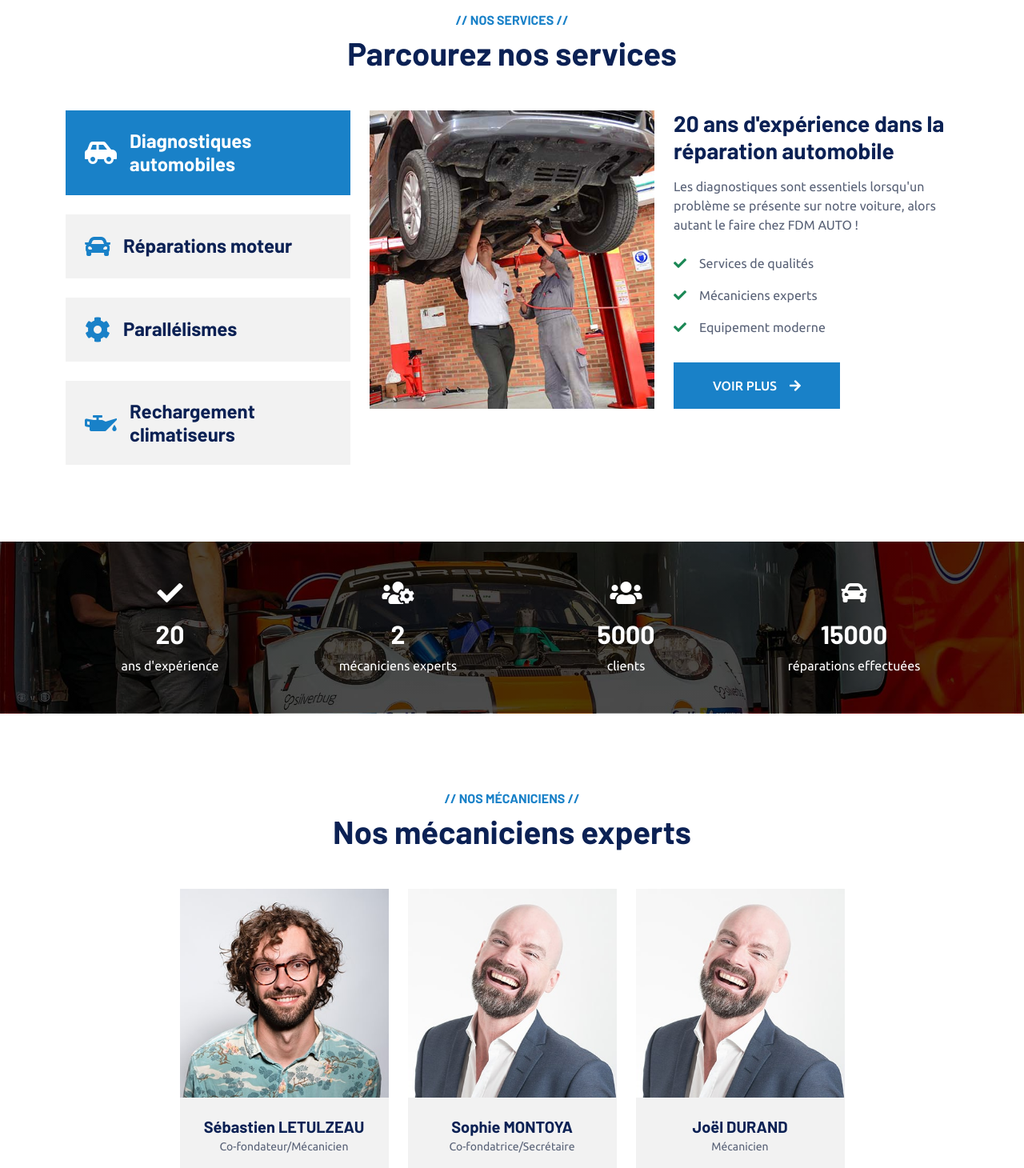
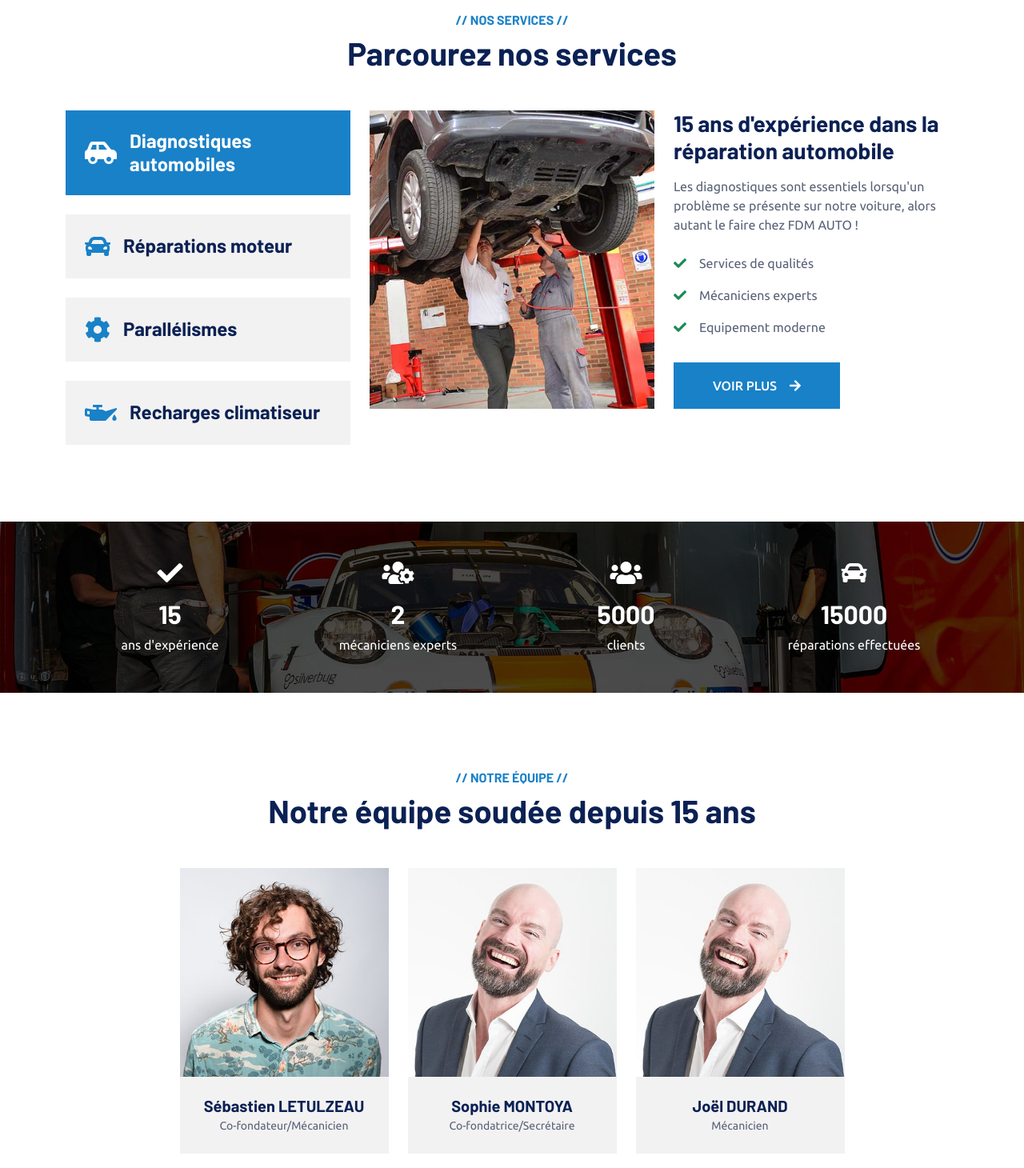
Before and after one commit to BaptisteLetulzeau/fdmauto, a plain HTML site: page index.html in a window 1280 px wide. Shown: the part 1340-2800 px from the top of the page at 80% size. Drawn offline with nearby package versions, Linux system fonts and the light colour scheme.

Commit message:
modify index 404

```diff
--- a/index.html
+++ b/index.html
@@ -68,7 +68,7 @@
             </div>
         </div>
     </nav>
-    <!-- Navbar End -->
+    <!-- Navbar End --
 
 
     <!-- Carousel Start -->
@@ -92,7 +92,7 @@
                         </div>
                     </div>
                 </div>
-                <div class="carousel-item">
+                <!-- <div class="carousel-item">
                     <img class="w-100" src="img/carousel-bg-2.jpg" alt="Image">
                     <div class="carousel-caption d-flex align-items-center">
                         <div class="container">
@@ -108,9 +108,9 @@
                             </div>
                         </div>
                     </div>
-                </div>
+                </div> -->
             </div>
-            <button class="carousel-control-prev" type="button" data-bs-target="#header-carousel"
+            <!-- <button class="carousel-control-prev" type="button" data-bs-target="#header-carousel"
                 data-bs-slide="prev">
                 <span class="carousel-control-prev-icon" aria-hidden="true"></span>
                 <span class="visually-hidden">Previous</span>
@@ -119,7 +119,7 @@
                 data-bs-slide="next">
                 <span class="carousel-control-next-icon" aria-hidden="true"></span>
                 <span class="visually-hidden">Next</span>
-            </button>
+            </button> -->
         </div>
     </div>
     <!-- Carousel End -->
@@ -189,7 +189,7 @@
                         </button>
                         <button class="nav-link w-100 d-flex align-items-center text-start p-4 mb-0" data-bs-toggle="pill" data-bs-target="#tab-pane-4" type="button">
                             <i class="fa fa-oil-can fa-2x me-3"></i>
-                            <h4 class="m-0">Rechargement climatiseurs</h4>
+                            <h4 class="m-0">Recharges climatiseur</h4>
                         </button>
                     </div>
                 </div>
@@ -204,7 +204,7 @@
                                     </div>
                                 </div>
                                 <div class="col-md-6">
-                                    <h3 class="mb-3">20 ans d'expérience dans la réparation automobile</h3>
+                                    <h3 class="mb-3">15 ans d'expérience dans la réparation automobile</h3>
                                     <p class="mb-4">Les diagnostiques sont essentiels lorsqu'un problème se présente sur notre voiture, alors autant le faire chez FDM AUTO !</p>
                                     <p><i class="fa fa-check text-success me-3"></i>Services de qualités</p>
                                     <p><i class="fa fa-check text-success me-3"></i>Mécaniciens experts</p>
@@ -222,7 +222,7 @@
                                     </div>
                                 </div>
                                 <div class="col-md-6">
-                                    <h3 class="mb-3">20 ans d'expérience dans la réparation automobile</h3>
+                                    <h3 class="mb-3">15 ans d'expérience dans la réparation automobile</h3>
                                     <p class="mb-4">Perte de puissance ? Nous pensons connaitre le problème. Passez chez FDM AUTO pour un diagnostique !</p>
                                     <p><i class="fa fa-check text-success me-3"></i>Services de qualités</p>
                                     <p><i class="fa fa-check text-success me-3"></i>Mécaniciens experts</p>
@@ -240,7 +240,7 @@
                                     </div>
                                 </div>
                                 <div class="col-md-6">
-                                    <h3 class="mb-3">20 ans d'expérience dans la réparation automobile</h3>
+                                    <h3 class="mb-3">15 ans d'expérience dans la réparation automobile</h3>
                                     <p class="mb-4">Nous proposons le service de parallélisme depuis l'été 2024 donc profitez-en !</p>
                                     <p><i class="fa fa-check text-success me-3"></i>Services de qualités</p>
                                     <p><i class="fa fa-check text-success me-3"></i>Mécaniciens experts</p>
@@ -258,7 +258,7 @@
                                     </div>
                                 </div>
                                 <div class="col-md-6">
-                                    <h3 class="mb-3">20 ans d'expérience dans la réparation automobile</h3>
+                                    <h3 class="mb-3">15 ans d'expérience dans la réparation automobile</h3>
                                     <p class="mb-4">Nous proposons le rechargement de votre climatiseur depuis l'été 2024 donc profitez-en !</p>
                                     <p><i class="fa fa-check text-success me-3"></i>Services de qualités</p>
                                     <p><i class="fa fa-check text-success me-3"></i>Mécaniciens experts</p>
@@ -281,7 +281,7 @@
             <div class="row g-4">
                 <div class="col-md-6 col-lg-3 text-center wow fadeIn" data-wow-delay="0.1s">
                     <i class="fa fa-check fa-2x text-white mb-3"></i>
-                    <h2 class="text-white mb-2" data-toggle="counter-up">20</h2>
+                    <h2 class="text-white mb-2" data-toggle="counter-up">15</h2>
                     <p class="text-white mb-0">ans d'expérience</p>
                 </div>
                 <div class="col-md-6 col-lg-3 text-center wow fadeIn" data-wow-delay="0.3s">
@@ -309,8 +309,8 @@
     <div class="container-xxl py-5">
         <div class="container">
             <div class="text-center wow fadeInUp" data-wow-delay="0.1s">
-                <h6 class="text-primary text-uppercase">// Nos mécaniciens //</h6>
-                <h1 class="mb-5">Nos mécaniciens experts</h1>
+                <h6 class="text-primary text-uppercase">// Notre équipe //</h6>
+                <h1 class="mb-5">Notre équipe soudée depuis 15 ans</h1>
             </div>
             <div class="row g-4" style="justify-content: center;">
                 <div class="col-lg-3 col-md-6 wow fadeInUp" data-wow-delay="0.1s">
```
Also changed, not shown: 404.html (+1 -1 lines).
